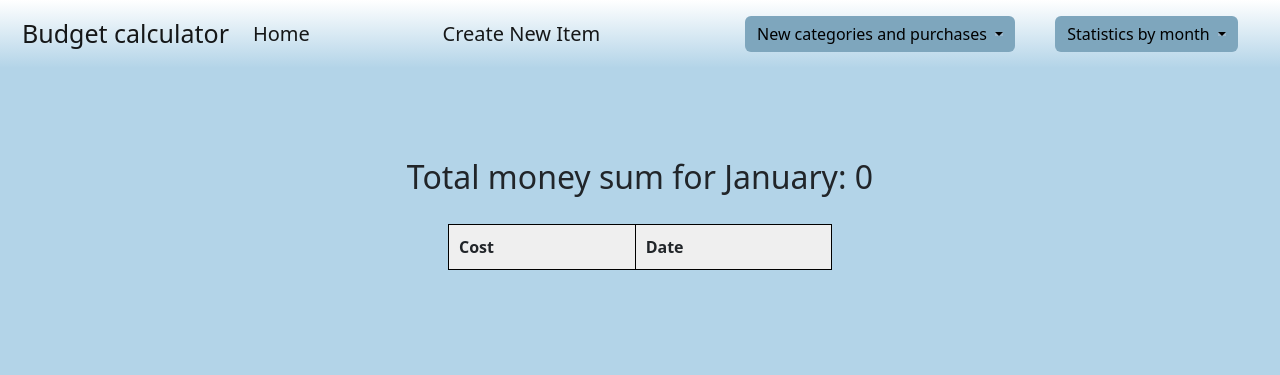
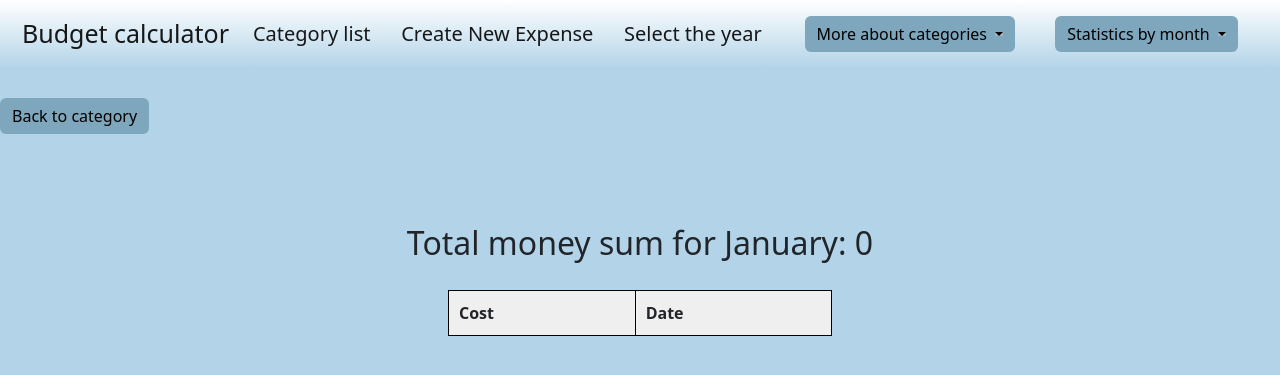
Before and after one commit to TeamBSUIR/lvlup_python, a Django app: page /year/2023/category/01/1 in a window 1280 px wide. Shown: the top 375 px of the page. Run offline with Django 4.2, Linux system fonts and the light colour scheme; data that the repository does not hold is empty; some libraries are stand-ins or nearby versions.

Commit message:
12: add styling for the year selection page and create more user-friendly interface

```diff
--- a/calc_app/context.py
+++ b/calc_app/context.py
@@ -62,4 +62,5 @@ def get_category_items_view_context(pk, year):
         "form": form,
         "categories": categories,
         "months": months,
+        "year": year,
     }
--- a/calc_app/templates/base.html
+++ b/calc_app/templates/base.html
@@ -39,14 +39,23 @@
         <div class="collapse navbar-collapse" id="navbarNav">
             <ul class="navbar-nav">
                 <li class="nav-item">
-                    <a class="nav-link active" aria-current="page" href="{% url 'calc_app:category_list' year %}">Home</a>
+                    <a class="nav-link active" aria-current="page"
+                       href="{% url 'calc_app:category_list' year %}">Category list</a>
                 </li>
             </ul>
         </div>
         <div class="collapse navbar-collapse" id="navbarNav">
             <ul class="navbar-nav">
                 <li class="nav-item">
-                    <a class="nav-link active" aria-current="page" href="{% url 'calc_app:create_item' year %}">Create New Item</a>
+                    <a class="nav-link active" aria-current="page" href="{% url 'calc_app:create_item' year %}">Create
+                        New Expense</a>
+                </li>
+            </ul>
+        </div>
+        <div class="collapse navbar-collapse" id="navbarNav">
+            <ul class="navbar-nav">
+                <li class="nav-item">
+                    <a class="nav-link active" aria-current="page" href="{% url 'year_selection:year_selection_view' %}">Select the year</a>
                 </li>
             </ul>
         </div>
@@ -54,7 +63,7 @@
         <div class="dropdown">
             <button class="btn btn-secondary dropdown-toggle" type="button" data-bs-toggle="dropdown"
                     aria-expanded="false">
-                New categories and purchases
+                More about categories
             </button>
             <ul class="dropdown-menu">
                 {% for category in categories %}
--- a/calc_app/templates/calc_app/category_items.html
+++ b/calc_app/templates/calc_app/category_items.html
@@ -3,6 +3,7 @@
 
 {% block content %}
     <link rel="stylesheet" href="{% static 'calc_app/css/category_items_style.css' %}">
+
     <div class="container">
     <div class="categ">
         <h1>{{ category.name }}</h1>
--- a/calc_app/templates/calc_app/month_category_detail.html
+++ b/calc_app/templates/calc_app/month_category_detail.html
@@ -8,6 +8,9 @@
 </head>
 <body>
 {% block content %}
+    <form action="{% url "calc_app:category_items" year pk %}">
+        <button type="submit" class="btn btn-primary">Back to category</button>
+    </form>
     <link rel="stylesheet" href="{% static 'calc_app/css/month_category_style.css' %}">
     <div class="container">
         <h2>Total money sum for {{ month_name }}: {{ total_sum }}</h2>
--- a/calc_app/views.py
+++ b/calc_app/views.py
@@ -67,6 +67,7 @@ class SortByCategoryAndMonthView(TemplateView):
             .order_by("date")
         )
         context["year"] = self.kwargs["year"]
+        context["pk"] = self.kwargs["category_id"]
         return context | get_global_context(items, kwargs["month"])
 
 
@@ -133,7 +134,6 @@ class CategoryItemsView(ListView):
         custom_context = get_category_items_view_context(
             self.kwargs["pk"], self.kwargs["year"]
         )
-        context["year"] = self.kwargs["year"]
         return context | custom_context
 
     def post(self, request, year, pk):
--- a/year_selection/urls.py
+++ b/year_selection/urls.py
@@ -1,6 +1,7 @@
 from django.urls import path
 from year_selection.views import YearSelectionView
 
+app_name = "year_selection"
 
 urlpatterns = [
     path("", YearSelectionView.as_view(), name="year_selection_view"),
```
Also changed, not shown: year_selection/static/year_selection/css/style.css (added, +7 -0 lines), year_selection/templates/year_selection/year_selection_page.html (+7 -3 lines). Lines whose indentation alone changed are shown as unchanged.
